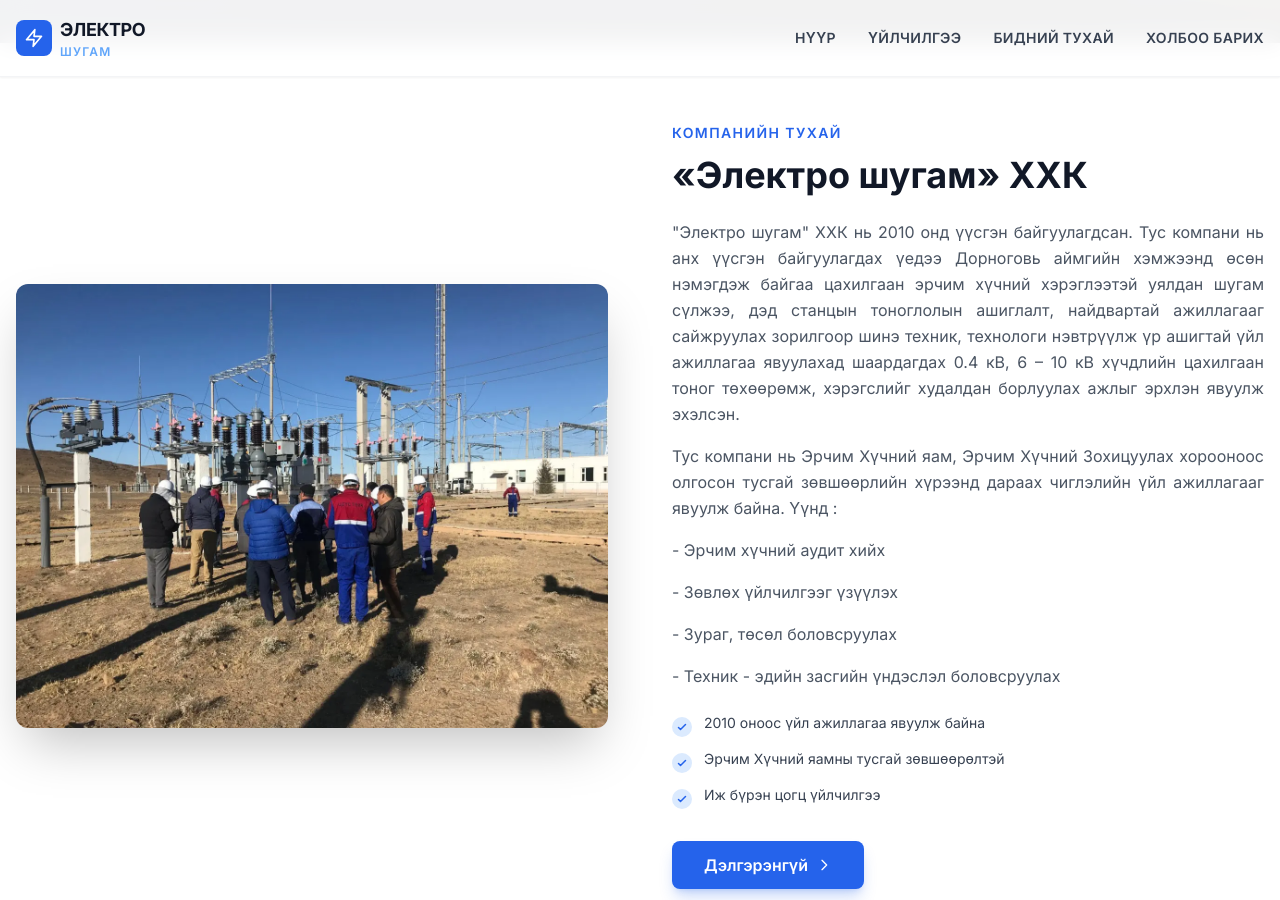
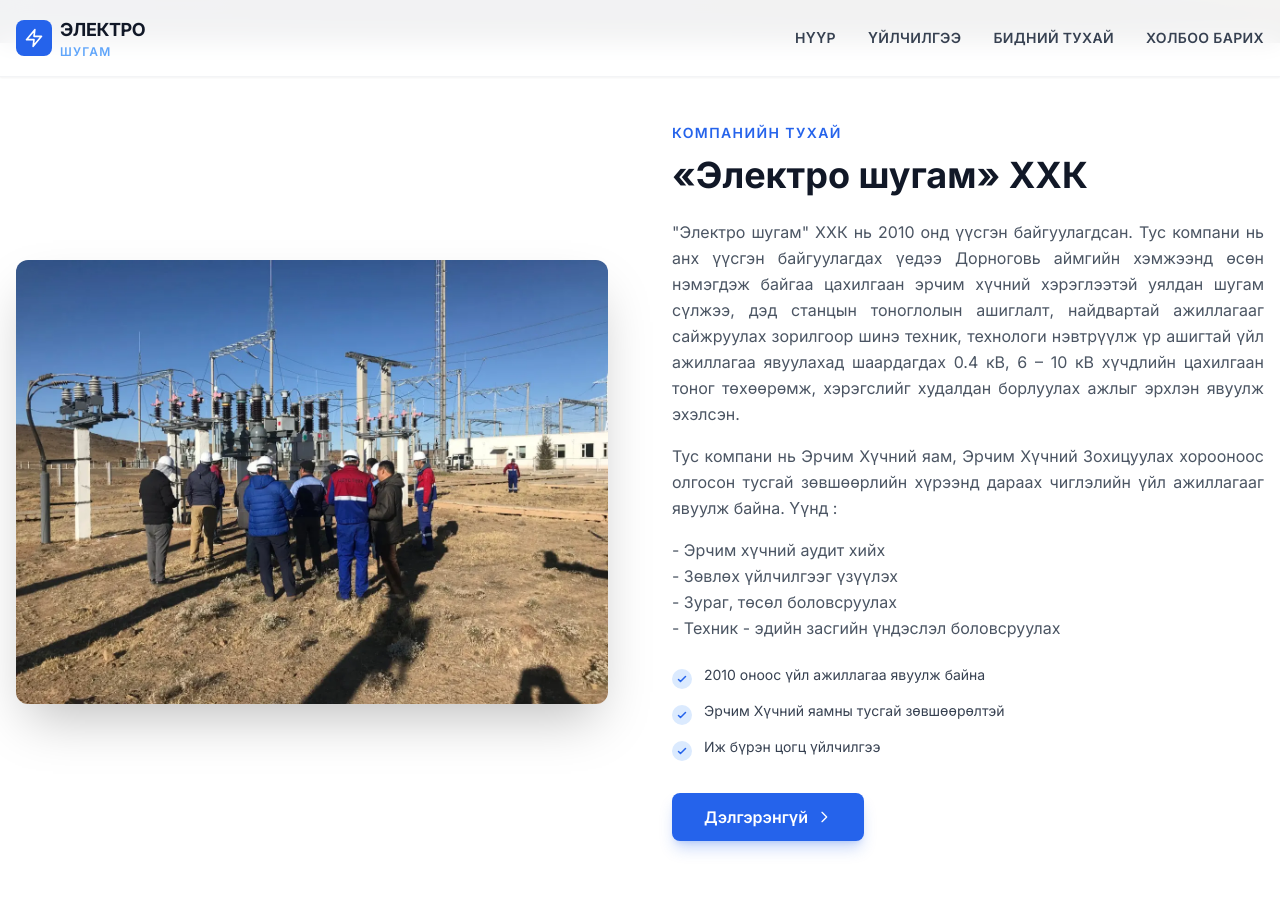
Before and after one commit to electroshugam/electroshugam_web_new, a Jekyll site: the page built from index.html, in a window 1280 px wide and 900 px high, scrolled down 767 px. Built offline with Jekyll 4.4.1, drawn with Linux system fonts in a browser that asks for light colours; nearby versions of some CDN libraries.

Commit message:
fig update

```diff
--- a/index.html
+++ b/index.html
@@ -44,11 +44,10 @@ body_class: hero-dark
         <div class="mb-6 text-gray-600 text-justify [&_p]:text-base [&_p]:leading-relaxed [&_p]:mb-4">
           <p>"Электро шугам" ХХК нь 2010 онд үүсгэн байгуулагдсан. Тус компани нь анх үүсгэн байгуулагдах үедээ Дорноговь аймгийн хэмжээнд өсөн нэмэгдэж байгаа цахилгаан эрчим хүчний хэрэглээтэй уялдан шугам сүлжээ, дэд станцын тоноглолын ашиглалт, найдвартай ажиллагааг сайжруулах зорилгоор шинэ техник, технологи нэвтрүүлж үр ашигтай үйл ажиллагаа явуулахад шаардагдах 0.4 кВ, 6 – 10 кВ хүчдлийн цахилгаан тоног төхөөрөмж, хэрэгслийг худалдан борлуулах ажлыг эрхлэн явуулж эхэлсэн.</p>
           <p>Тус компани нь Эрчим Хүчний яам, Эрчим Хүчний Зохицуулах хорооноос олгосон тусгай зөвшөөрлийн хүрээнд дараах чиглэлийн үйл ажиллагааг явуулж байна. Үүнд :</p>
-          <p> - Эрчим хүчний аудит хийх</p>
-          <p> - Зөвлөх үйлчилгээг үзүүлэх</p>
-          <p> - Зураг, төсөл боловсруулах</p>
-          <p> - Техник - эдийн засгийн үндэслэл боловсруулах</p>
-
+          <p> - Эрчим хүчний аудит хийх <br>
+              - Зөвлөх үйлчилгээг үзүүлэх<br>
+              - Зураг, төсөл боловсруулах<br>
+              - Техник - эдийн засгийн үндэслэл боловсруулах</p>
         </div>
         <ul class="space-y-3 mb-8">
           <li class="flex items-start">
```
